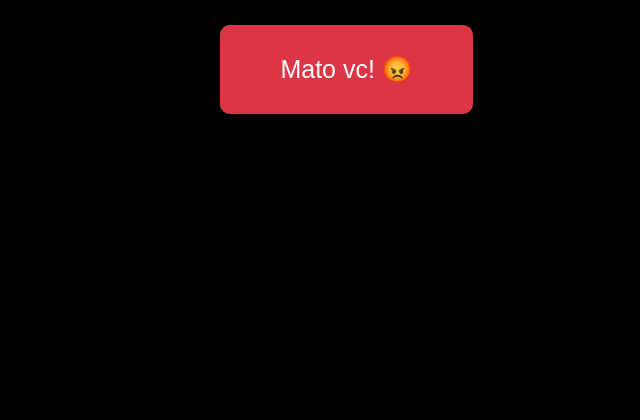
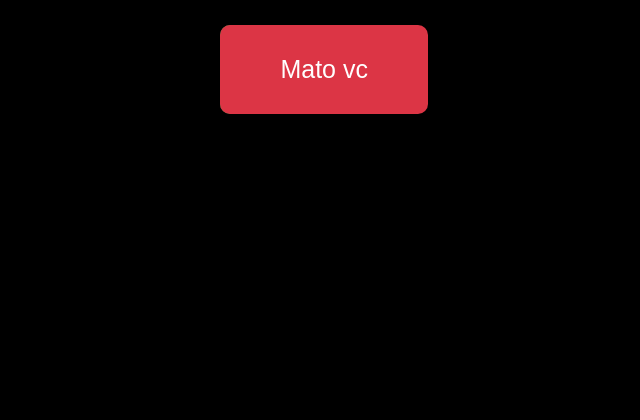
Before and after one commit to Leandr0Cost4/pedido, a plain HTML site: page index.html in a window 1280 px wide. Shown: the part 380-800 px from the top of the page, without its empty margins (319-959 px from the left). Drawn offline with Linux system fonts and the light colour scheme.

Commit message:
index.html

```diff
--- a/index.html
+++ b/index.html
@@ -75,7 +75,7 @@
   <h1>Nanda, Posso te dar um beijo ? 🙏🏾 😏</h1>
   <div class="botoes">
     <button id="sim" onclick="comemorar()">Sim 😘</button>
-    <button id="nao" type="button">Mato vc! 😡</button>
+    <button id="nao" type="button">Mato vc</button>
   </div>
 
   <script>
```
